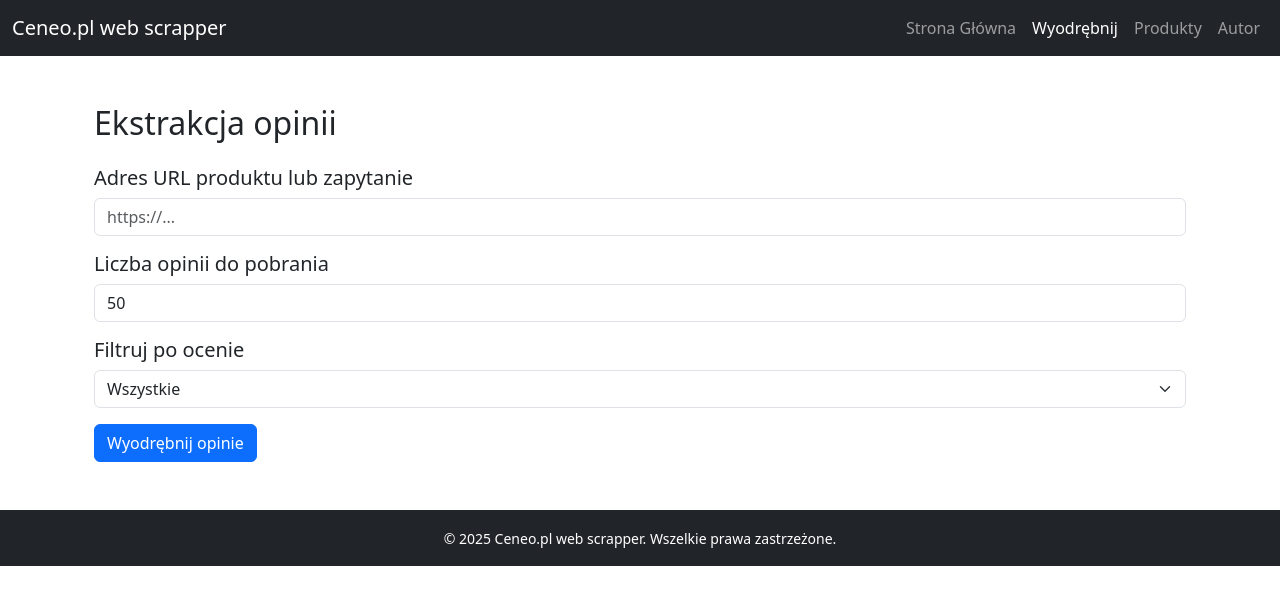
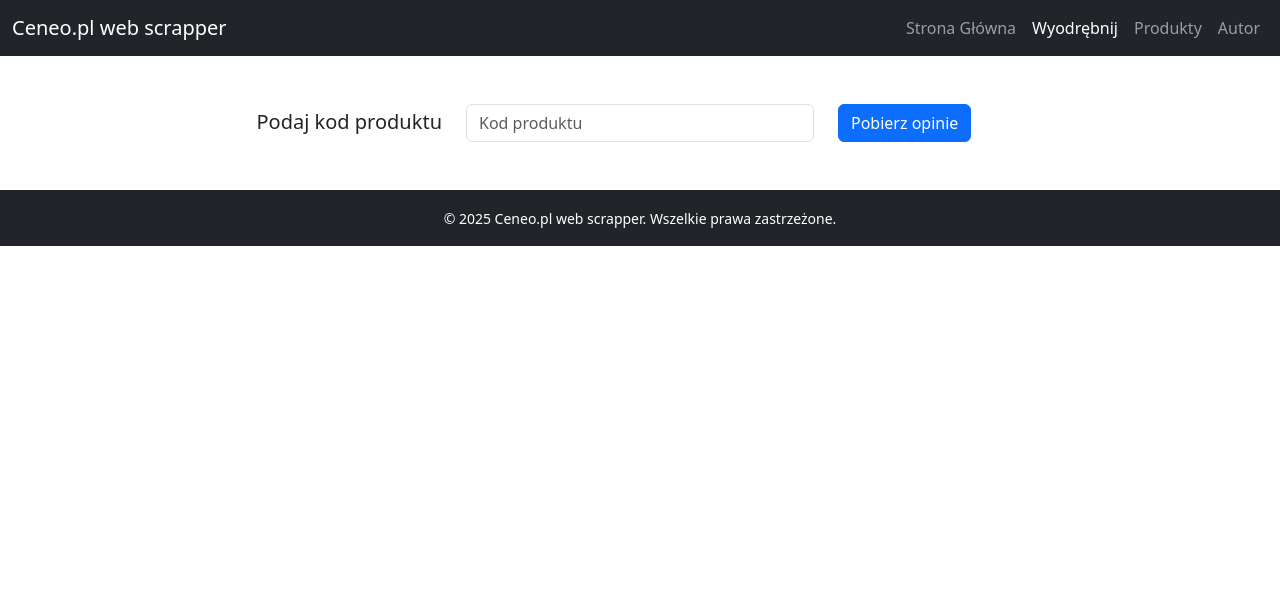
Before and after one commit to JSobies/CeneoWebScraper, a Flask app: page /extract in a window 1280 px wide. Shown: the top 605 px of the page. Run offline with Flask 3, Linux system fonts and the light colour scheme.

Commit message:
single file template

```diff
--- a/app/templates/base.html
+++ b/app/templates/base.html
@@ -22,7 +22,7 @@
                 <a class="nav-link {% if request.path == '/' %}active{% endif %}" href="{{url_for('index')}}">Strona Główna</a>
               </li>
               <li class="nav-item">
-                <a class="nav-link {% if request.path == '/extract' %}active{% endif %}" href="{{url_for('extract')}}">Wyodrębnij</a>
+                <a class="nav-link {% if request.path == '/extract' %}active{% endif %}" href="{{url_for('display_form')}}">Wyodrębnij</a>
               </li>
               <li class="nav-item">
                 <a class="nav-link {% if request.path == '/products' %}active{% endif %}" href="{{url_for('products')}}">Produkty</a>
--- a/app/templates/extract.html
+++ b/app/templates/extract.html
@@ -1,31 +1,17 @@
 {% extends "base.html" %}
 
 {% block content %}
-<div class="container mt-4">
-  <h2 class="mb-4">Ekstrakcja opinii</h2>
-  <form action="/extract" method="post">
-    <div class="mb-3">
-      <label for="productUrl" class="form-label">Adres URL produktu lub zapytanie</label>
-      <input type="text" class="form-control" id="productUrl" name="product_url" placeholder="https://..." required>
-    </div>
-
-    <div class="mb-3">
-      <label for="numOpinions" class="form-label">Liczba opinii do pobrania</label>
-      <input type="number" class="form-control" id="numOpinions" name="num_opinions" min="1" max="1000" value="50">
-    </div>
-
-    <div class="mb-3">
-      <label class="form-label">Filtruj po ocenie</label>
-      <select class="form-select" name="rating_filter">
-        <option value="">Wszystkie</option>
-        <option value="5">Tylko 5 gwiazdek</option>
-        <option value="4">4+ gwiazdek</option>
-        <option value="3">3+ gwiazdek</option>
-        <option value="1">Wszystkie (1+)</option>
-      </select>
-    </div>
-
-    <button type="submit" class="btn btn-primary">Wyodrębnij opinie</button>
-  </form>
-</div>
+<form class="container mt-3 mb-3" method="post">
+  <div class="row d-flex align-items-baseline">
+      <div class="col d-flex justify-content-end">
+          <label for="product_id" class="form-label">Podaj kod produktu</label>
+      </div>
+      <div class="col d-flex">
+          <input type="text" class="form-control" name="product_id" id="product_id" placeholder="Kod produktu" required>
+      </div>
+      <div class="col d-flex">
+          <button type="submit" class="btn btn-primary">Pobierz opinie</button>
+      </div>
+  </div>
+</form>
 {% endblock %}
--- a/app/views.py
+++ b/app/views.py
@@ -1,23 +1,27 @@
 import os
+import pandas as pd
 from app import app
 from flask import render_template,request,redirect, url_for,json
 
+
+def list_to_html(l):
+    str_repr = "<ul>"
+    for element in l:
+        str_repr += f"<li>{element}<li/>"
+    str_repr += "<ul>"
+    return "<ul>"+"".join([])+"<ul/>"
+
 @app.route('/')
 def index():
-    return render_template("base.html")
+    return render_template("index.html")
 
-@app.route('/extract', methods=['GET', 'POST'])
-def extract():
+@app.route('/extract', methods=['post'])
+def extract_data():
     product_id = request.form.get('product_id')
-    if request.method == 'POST':
-        url = request.form['product_url']
-        num = request.form.get('num_opinions', 50)
-        rating = request.form.get('rating_filter', '')
+    return redirect(url_for('product', product_id=product_id))
 
-
-        print(f"URL: {url}, Opinie: {num}, Ocena: {rating}")
-        return redirect(url_for('product', product_id=product_id))
-
+@app.route('/extract', methods=['get'])
+def display_form():
     return render_template("extract.html")
 
 @app.route('/products')
@@ -35,5 +39,16 @@ def author():
     return render_template("author.html")
 
 @app.route('/product/<int:product_id>')
-def product(product_id):
-    return render_template("product.html", product_id=product_id)
+def product(product_id:int):
+    with open(f"./app/data/opinions/{product_id}.json", "r", encoding="UTF-8") as jf:
+        try:
+            opinions = json.load(jf)
+        except json.JSONDecodeError:
+            error = "Dla produktu o podanym ID nie pobrano jeszcze opinii."
+            return render_template("product.html", error=error)
+    opinions = pd.DataFrame.from_dict(opinions)
+    opinions.pros = opinions.pros.apply(list_to_html)
+    opinions.cons = opinions.pros.apply(list_to_html)
+
+
+    return render_template("product.html", opinions=opinions.to_html(classes="table table-hover table-bordered"))
```
Also changed, not shown: app/templates/product.html (+13 -0 lines), app/templates/products.html (+4 -4 lines).
